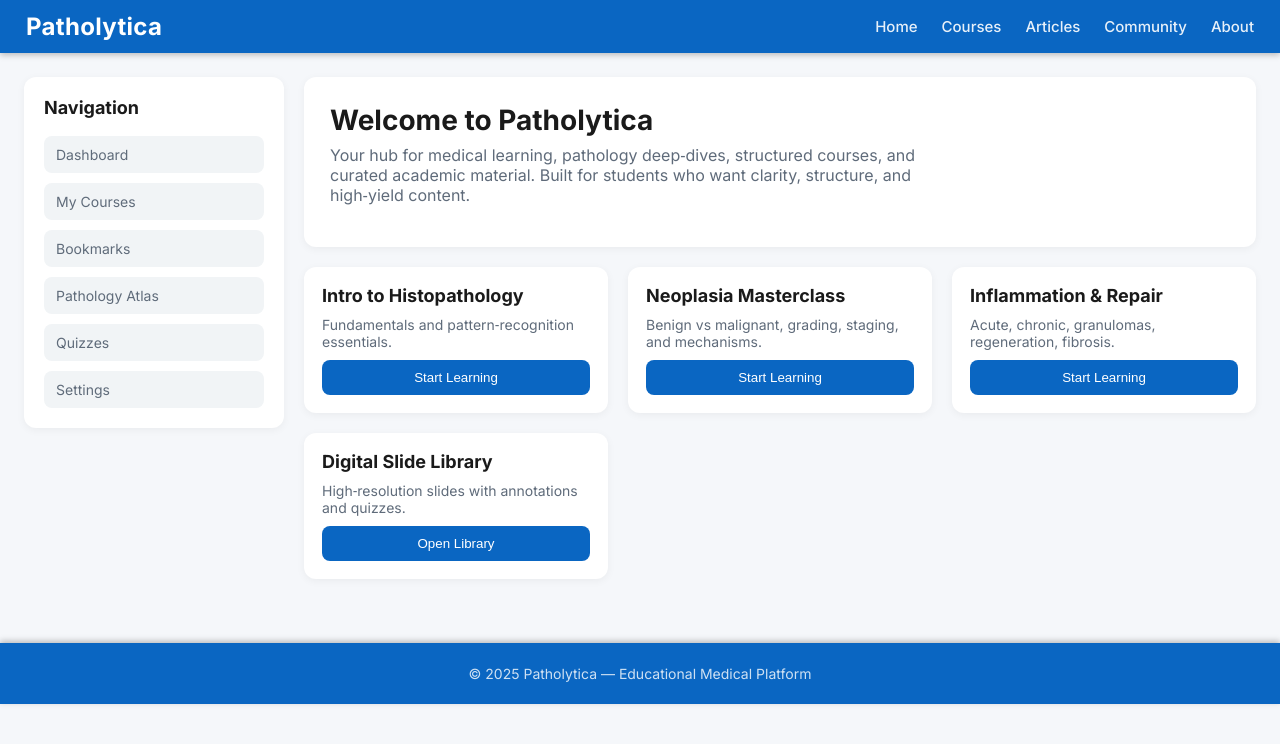
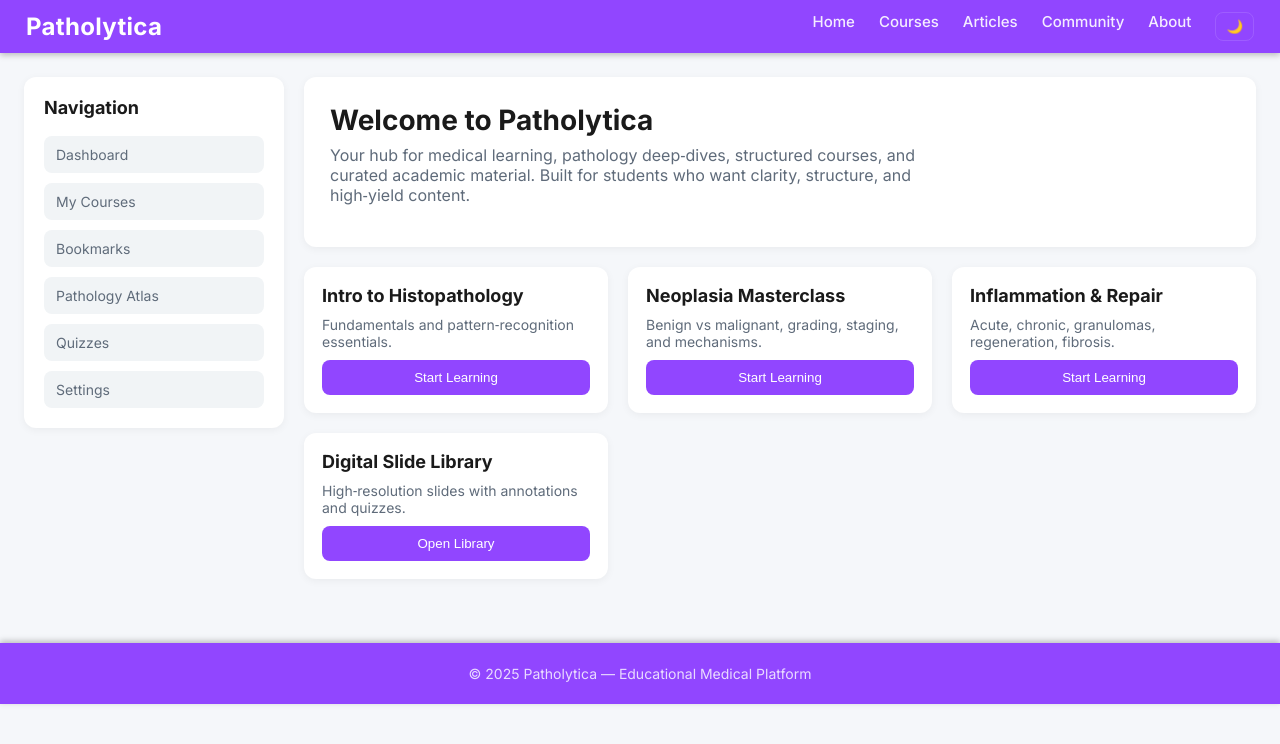
Before and after one commit to eyadiguess/Patholytica, a plain HTML site: page nigger.html in a window 1280 px wide. Drawn offline with Linux system fonts and the light colour scheme.

Commit message:
Update nigger.html

```diff
--- a/nigger.html
+++ b/nigger.html
@@ -11,7 +11,7 @@
   <style>
     html, body { max-width:100%; overflow-x:hidden; }
     :root{
-      --blue:#0A66C2; /* LinkedIn‑style blue */
+      --blue:#9146FF; /* LinkedIn‑style blue */
       --light:#ffffff;
       --bg:#f5f7fa;
       --text:#1a1a1a;
@@ -19,6 +19,14 @@
       --card:#ffffff;
       --radius:12px;
       font-family:'Inter', sans-serif;
+    }
+
+    /* Dark mode overrides (body.dark) */
+    body.dark {
+      --bg:#0b0f14;
+      --card:#0f1720;
+      --text:#e6eef6;
+      --sub:#9aa6b2;
     }
 
     body{
@@ -204,7 +212,10 @@
       <a href="#">Articles</a>
       <a href="#">Community</a>
       <a href="#">About</a>
-    </nav>
+      <div style="display:flex;align-items:center;gap:12px">
+      <button id="themeToggle" aria-label="Toggle dark mode" title="Toggle dark mode" style="background:transparent;border:1px solid rgba(255,255,255,0.12);color:inherit;padding:6px 10px;border-radius:8px;cursor:pointer;font-weight:600">🌙</button>
+    </div>
+  </nav>
   </header>
 
 
@@ -267,5 +278,30 @@
     <span>© 2025 Patholytica — Educational Medical Platform</span>
   </footer>
   <div style="height:400px"></div>
+  <script>
+    // Theme toggle: stores preference in localStorage
+    (function(){
+      const btn = document.getElementById('themeToggle');
+      const root = document.body;
+      const preferDark = localStorage.getItem('patholytica-theme') === 'dark';
+      function apply(dark){
+        if(dark){
+          root.classList.add('dark');
+          btn.textContent = '☀️';
+          btn.title = 'Switch to light mode';
+        } else {
+          root.classList.remove('dark');
+          btn.textContent = '🌙';
+          btn.title = 'Switch to dark mode';
+        }
+      }
+      apply(preferDark);
+      btn.addEventListener('click', ()=>{
+        const isDark = root.classList.toggle('dark');
+        localStorage.setItem('patholytica-theme', isDark ? 'dark' : 'light');
+        apply(isDark);
+      });
+    })();
+  </script>
 </body>
 </html>
```
